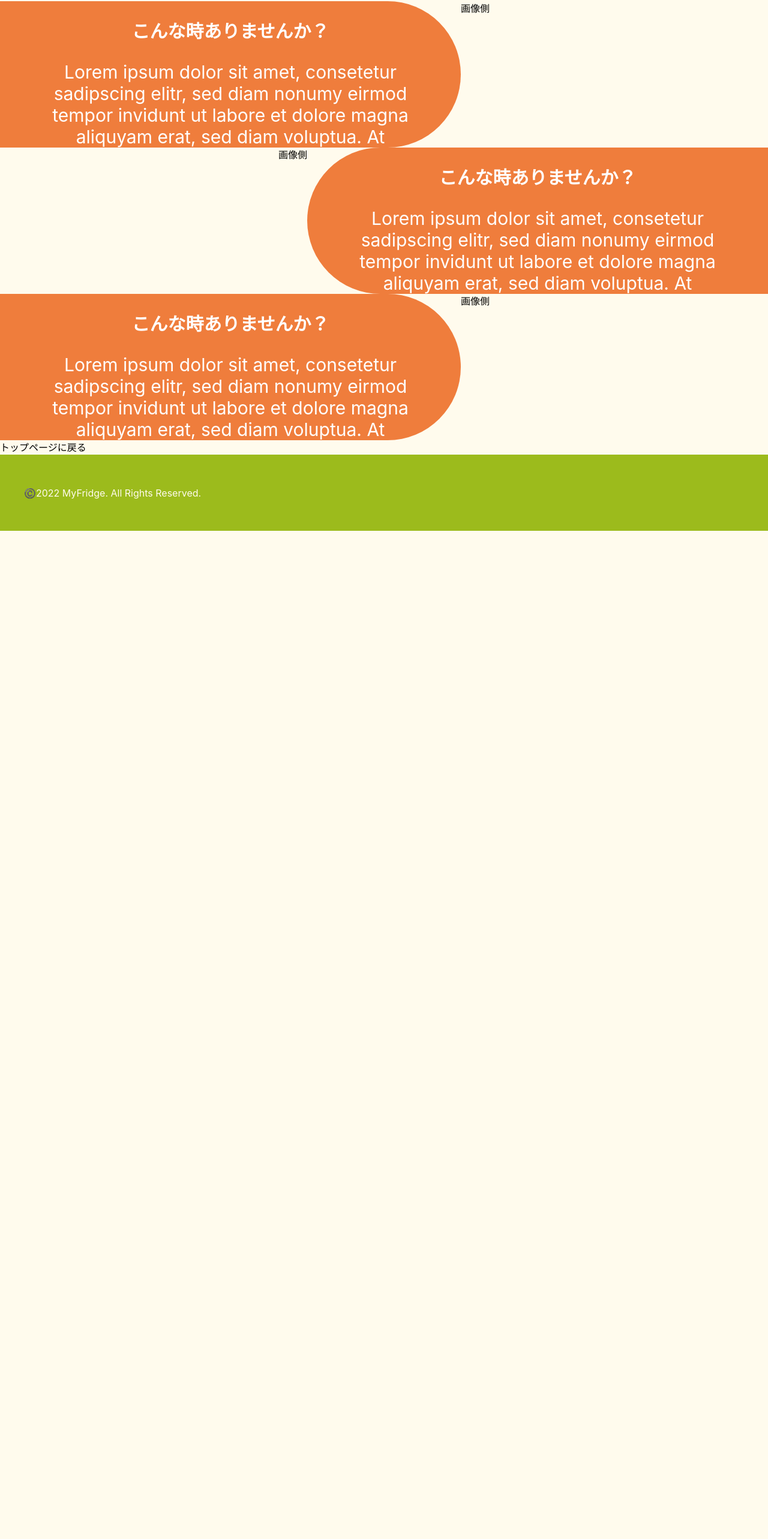
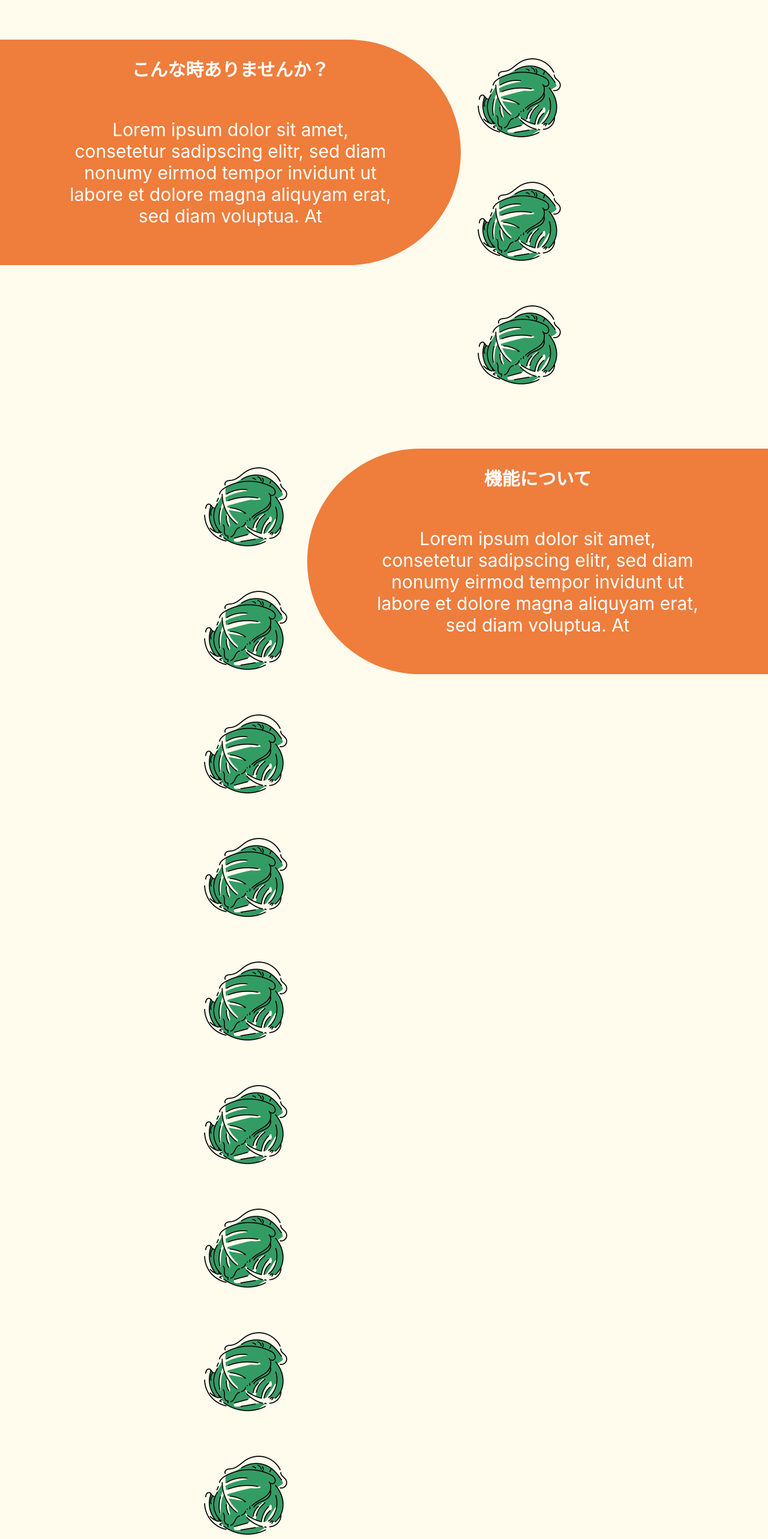
Before and after one commit to masaokaka/my-fridge-landingPage, a Next.js app in the folder src/: page /about in a window 1280 px wide. Shown: the part 158-2724 px from the top of the page at 60% size. Before the commit the page ends 1043 px from the top, so only its background shows below. Built offline with nearby package versions, Linux system fonts and the light colour scheme.

Commit message:
update 画像の貼り付け

```diff
--- a/src/pages/about/index.tsx
+++ b/src/pages/about/index.tsx
@@ -1,64 +1,199 @@
 import type { NextPage } from 'next';
 import Head from 'next/head';
-import Link from 'next/link';
+import Image from 'next/image';
 
 const About: NextPage = () => (
   <>
     <Head>
-      <title key="title">サービスについて | MyFridge</title>
+      <title key='title'>サービスについて | MyFridge</title>
       <meta
-        key="description"
-        name="description"
-        content="Generated by create next app"
+        key='description'
+        name='description'
+        content='Generated by create next app'
       />
     </Head>
     <main>
       {/* タイトル */}
-      <h1
-        className='py-2 px-2 sm:px-[32px] sm:text-5xl text-3xl text-center sm:text-left text-custom-black font-bold'
-      >
+      <h1 className='mb-16 py-2 px-2 sm:px-[32px] sm:text-5xl text-3xl text-center sm:text-left text-custom-black font-bold'>
         サービスについて
       </h1>
 
       {/* 1段目 */}
-      <div className='sm:flex'>
+      <div className='sm:flex mb-16'>
         {/* 文章側 */}
         <div className='w-full sm:w-[60%] h-[40%] bg-custom-accent rounded-r-[100vh]'>
-          <div className='text-white text-center text-3xl font-bold pt-8'>こんな時ありませんか？</div>
-          <div className='px-20 text-white text-center text-3xl pt-8'>Lorem ipsum dolor sit amet, consetetur sadipscing elitr, sed diam nonumy eirmod tempor invidunt ut labore et dolore magna aliquyam erat, sed diam voluptua. At</div>
+          <div className='text-white text-center text-3xl font-bold pt-8'>
+            こんな時ありませんか？
+          </div>
+          <div className='px-28 text-white text-center text-3xl pt-16 pb-16'>
+            Lorem ipsum dolor sit amet, consetetur sadipscing elitr, sed diam
+            nonumy eirmod tempor invidunt ut labore et dolore magna aliquyam
+            erat, sed diam voluptua. At
+          </div>
         </div>
 
         {/* 画像側 */}
-        <div>画像側</div>
+        <div>
+          <div>
+            <Image
+              src='/img/lettuse.png'
+              alt='テスト画像'
+              width={200}
+              height={200}
+            />
+          </div>
+          <div>
+            <Image
+              src='/img/lettuse.png'
+              alt='テスト画像'
+              width={200}
+              height={200}
+            />
+          </div>
+          <div>
+            <Image
+              src='/img/lettuse.png'
+              alt='テスト画像'
+              width={200}
+              height={200}
+            />
+          </div>
+        </div>
       </div>
 
       {/* 2段目 */}
-      <div className='sm:flex sm:justify-end text-right'>
+      <div className='sm:flex mb-16 sm:justify-end text-right'>
         {/* 画像側 */}
-        <div>画像側</div>
+        <div>
+          <div>
+            <Image
+              src='/img/lettuse.png'
+              alt='テスト画像'
+              width={200}
+              height={200}
+            />
+          </div>
+          <div>
+            <Image
+              src='/img/lettuse.png'
+              alt='テスト画像'
+              width={200}
+              height={200}
+            />
+          </div>
+          <div>
+            <Image
+              src='/img/lettuse.png'
+              alt='テスト画像'
+              width={200}
+              height={200}
+            />
+          </div>
+          <div>
+            <Image
+              src='/img/lettuse.png'
+              alt='テスト画像'
+              width={200}
+              height={200}
+            />
+          </div>
+          <div>
+            <Image
+              src='/img/lettuse.png'
+              alt='テスト画像'
+              width={200}
+              height={200}
+            />
+          </div>
+          <div>
+            <Image
+              src='/img/lettuse.png'
+              alt='テスト画像'
+              width={200}
+              height={200}
+            />
+          </div>
+          <div>
+            <Image
+              src='/img/lettuse.png'
+              alt='テスト画像'
+              width={200}
+              height={200}
+            />
+          </div>
+          <div>
+            <Image
+              src='/img/lettuse.png'
+              alt='テスト画像'
+              width={200}
+              height={200}
+            />
+          </div>
+          <div>
+            <Image
+              src='/img/lettuse.png'
+              alt='テスト画像'
+              width={200}
+              height={200}
+            />
+          </div>
+        </div>
 
         {/* 文章側 */}
         <div className='w-full sm:w-[60%] h-[40%] bg-custom-accent rounded-l-[100vh]'>
-          <div className='text-white text-center text-3xl font-bold pt-8'>こんな時ありませんか？</div>
-          <div className='px-20 text-white text-center text-3xl pt-8'>Lorem ipsum dolor sit amet, consetetur sadipscing elitr, sed diam nonumy eirmod tempor invidunt ut labore et dolore magna aliquyam erat, sed diam voluptua. At</div>
+          <div className='text-white text-center text-3xl font-bold pt-8'>
+            機能について
+          </div>
+          <div className='px-28 text-white text-center text-3xl pt-16 pb-16'>
+            Lorem ipsum dolor sit amet, consetetur sadipscing elitr, sed diam
+            nonumy eirmod tempor invidunt ut labore et dolore magna aliquyam
+            erat, sed diam voluptua. At
+          </div>
         </div>
       </div>
 
       {/* 3段目 */}
-      <div className='sm:flex'>
+      <div className='sm:flex mb-16'>
         {/* 文章側 */}
         <div className='w-full sm:w-[60%] h-[40%] bg-custom-accent rounded-r-[100vh]'>
-          <div className='text-white text-center text-3xl font-bold pt-8'>こんな時ありませんか？</div>
-          <div className='px-20 text-white text-center text-3xl pt-8'>Lorem ipsum dolor sit amet, consetetur sadipscing elitr, sed diam nonumy eirmod tempor invidunt ut labore et dolore magna aliquyam erat, sed diam voluptua. At</div>
+          <div className='text-white text-center text-3xl font-bold pt-8'>
+            開発者について
+          </div>
+          <div className='px-28 text-white text-center text-3xl pt-16 pb-16'>
+            Lorem ipsum dolor sit amet, consetetur sadipscing elitr, sed diam
+            nonumy eirmod tempor invidunt ut labore et dolore magna aliquyam
+            erat, sed diam voluptua. At
+          </div>
         </div>
 
         {/* 画像側 */}
-        <div>画像側</div>
+        <div>
+          <div>
+            <Image
+              src='/img/lettuse.png'
+              alt='テスト画像'
+              width={200}
+              height={200}
+            />
+          </div>
+          <div>
+            <Image
+              src='/img/lettuse.png'
+              alt='テスト画像'
+              width={200}
+              height={200}
+            />
+          </div>
+          <div>
+            <Image
+              src='/img/lettuse.png'
+              alt='テスト画像'
+              width={200}
+              height={200}
+            />
+          </div>
+        </div>
       </div>
-
-      <Link href="/">
-        <p>トップページに戻る</p>
-      </Link>
     </main>
   </>
 );
```
